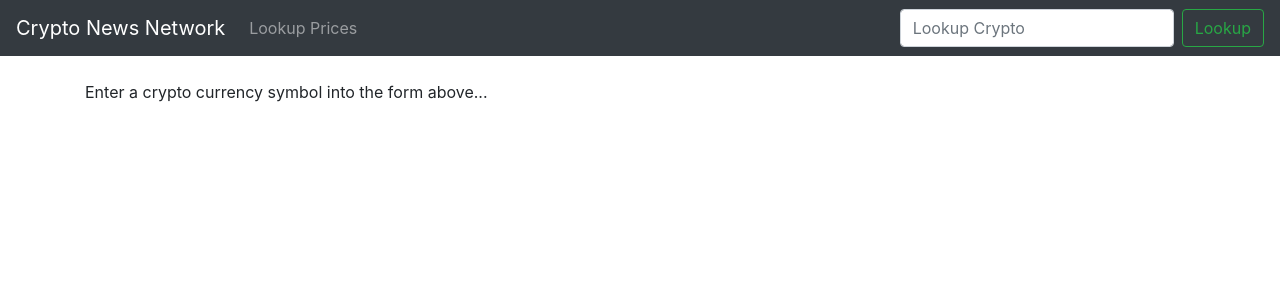
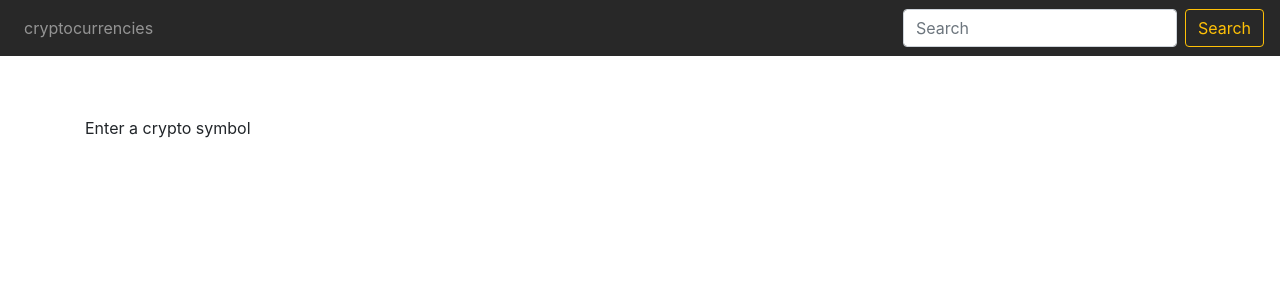
Before and after one commit to Dik0sya/currencyDjango, a Django app: page /prices/ in a window 1280 px wide. Shown: the top 300 px of the page. Run offline with Django 3.2, Linux system fonts and the light colour scheme.

Commit message:
init commit

```diff
--- a/crypto/templates/base.html
+++ b/crypto/templates/base.html
@@ -8,44 +8,50 @@
     <!-- Bootstrap CSS -->
     <link rel="stylesheet" href="https://cdn.jsdelivr.net/npm/bootstrap@4.5.3/dist/css/bootstrap.min.css" integrity="sha384-TX8t27EcRE3e/ihU7zmQxVncDAy5uIKz4rEkgIXeMed4M0jlfIDPvg6uqKI2xXr2" crossorigin="anonymous">
 
-    <title>Crypto News!</title>
+    <title>cryptocurrencies</title>
+
+    <style>
+        a{
+            color: white;
+        }
+    </style>
   </head>
   <body>
-
-<nav class="navbar navbar-expand-lg navbar-dark bg-dark">
-  <a class="navbar-brand" href="{% url 'home' %}">Crypto News Network</a>
-  <button class="navbar-toggler" type="button" data-toggle="collapse" data-target="#navbarSupportedContent" aria-controls="navbarSupportedContent" aria-expanded="false" aria-label="Toggle navigation">
-    <span class="navbar-toggler-icon"></span>
-  </button>
+    <nav class="navbar navbar-expand-lg navbar-dark" style="background: #282828">
 
         <div class="collapse navbar-collapse" id="navbarSupportedContent">
           <ul class="navbar-nav mr-auto">
-
             <li class="nav-item">
-                <a class="nav-link" href="{% url 'prices' %}">Lookup Prices</a>
+                <a class="nav-link" href="{% url 'home' %}">cryptocurrencies</a>
             </li>
 
 
           </ul>
           <form class="form-inline my-2 my-lg-0" method="POST" action="{% url 'prices' %}">
               {% csrf_token %}
-             <input class="form-control mr-sm-2" type="search" placeholder="Lookup Crypto" aria-label="Search" name="quote">
-             <button class="btn btn-outline-success my-2 my-sm-0" type="submit">Lookup</button>
+            <input class="form-control mr-sm-2" type="search" placeholder="Search" aria-label="Search" name="quote">
+            <button class="btn btn-outline-warning my-2 my-sm-0" type="submit">Search</button>
           </form>
         </div>
       </nav>
 
+      <div class="container" style="padding-top: 60px;">
+        {% block content %}
 
-<br/>
-<div class="container">
-    {% block content %}
         {% endblock %}
       </div>
+
 
     <!-- Optional JavaScript; choose one of the two! -->
 
     <!-- Option 1: jQuery and Bootstrap Bundle (includes Popper) -->
     <script src="https://code.jquery.com/jquery-3.5.1.slim.min.js" integrity="sha384-DfXdz2htPH0lsSSs5nCTpuj/zy4C+OGpamoFVy38MVBnE+IbbVYUew+OrCXaRkfj" crossorigin="anonymous"></script>
     <script src="https://cdn.jsdelivr.net/npm/bootstrap@4.5.3/dist/js/bootstrap.bundle.min.js" integrity="sha384-ho+j7jyWK8fNQe+A12Hb8AhRq26LrZ/JpcUGGOn+Y7RsweNrtN/tE3MoK7ZeZDyx" crossorigin="anonymous"></script>
+
+    <!-- Option 2: jQuery, Popper.js, and Bootstrap JS
+    <script src="https://code.jquery.com/jquery-3.5.1.slim.min.js" integrity="sha384-DfXdz2htPH0lsSSs5nCTpuj/zy4C+OGpamoFVy38MVBnE+IbbVYUew+OrCXaRkfj" crossorigin="anonymous"></script>
+    <script src="https://cdn.jsdelivr.net/npm/popper.js@1.16.1/dist/umd/popper.min.js" integrity="sha384-9/reFTGAW83EW2RDu2S0VKaIzap3H66lZH81PoYlFhbGU+6BZp6G7niu735Sk7lN" crossorigin="anonymous"></script>
+    <script src="https://cdn.jsdelivr.net/npm/bootstrap@4.5.3/dist/js/bootstrap.min.js" integrity="sha384-w1Q4orYjBQndcko6MimVbzY0tgp4pWB4lZ7lr30WKz0vr/aWKhXdBNmNb5D92v7s" crossorigin="anonymous"></script>
+    -->
   </body>
 </html>
--- a/crypto/templates/prices.html
+++ b/crypto/templates/prices.html
@@ -1,42 +1,68 @@
 {% extends 'base.html' %}
 
+{% block content %}
+    {% if notfound %}
+        {{ notfound }}
+    {% else %}
+    {% for key, value in crypto.DISPLAY.items %}
 
-{% block content %}
+    <h2 class="text-primary">{{ key }}</h2><br>
+    <h5>Price : {{ value.USD.PRICE }} </h5>
+    <h5>Daily high : {{ value.USD.HIGHDAY }}</h5>
+    <h5>Daily low : {{ value.USD.LOWDAY }}</h5>
+    <h5>Marketcap : {{ value.USD.MKTCAP }}</h5>
+    <h5>High for 24 hours : {{ value.USD.HIGH24HOUR }}</h5>
+    <h5>Low for 24 hours : {{ value.USD.LOW24HOUR }}</h5>
+    <h5>Total volume for 24 hours : {{ value.USD.TOTALVOLUME24HTO }}</h5>
+    <br><br>
+
+    <hr>
+
+    <div class="container">
+        <h6>Convert crypto to <span>USD</span></h6>
+        <div class="row">
+            <input id="cr_c" style="margin-right: 20px;" class="input-group-text" type="text">
+            <button type="button" class="btn btn-primary" onclick="count()">convert</button>
+
+            <h5 style="margin: 5px 0 0 20px" id="out_1"></h5>
+        </div>
+        <br>
+        <h6>Convert USD to crypto</h6>
+        <div class="row">
+            <input id="us_c" style="margin-right: 20px;" class="input-group-text" type="text">
+            <button type="button" class="btn btn-primary" onclick="count2()">convert</button>
+
+            <h5 style="margin: 5px 0 0 20px" id="out_2"></h5>
+        </div>
+    </div>
 
 
-	{% if notfound %}
+    <script>
+        var num1, num2, resutl;
+        num1 = "{{ value.USD.PRICE }}".replace(/[^.0-9]/gim,'');
 
-		{{ notfound }}
+        function count(){
+            num2 = document.getElementById('cr_c').value;
+            num2 = parseInt(num2);
+
+            result = num1 * num2;
+
+            document.getElementById('out_1').innerHTML = (parseInt(result * 10000)) / 10000  + '$';
+        }
+
+        function count2(){
+            num2 = document.getElementById('us_c').value;
+            num2 = parseInt(num2);
+
+            result = num2 / num1;
+
+            document.getElementById('out_2').innerHTML = ((parseInt(result * 10000)) / 10000) + ' {{ key }}' ;
+        }
+    </script>
+    {% endfor %}
 
 
 
-
-
-
-	{% else %}
-		{% if crypto.Response %}
-			Sorry, {{ quote }} doesn`t exist. Please Tru Again...
-		{% endif %}
-		{% for key,value in crypto.DISPLAY.items %}
-
-
-	        <div class="jumbotron">
-			  <h1 class="display-4">{{ key }}</h1>
-			  <strong>Name</strong>: {{ key }}<br/>
-		      <strong>Price</strong>: {{ value.USD.PRICE }}<br/>
-		      <strong>Day High</strong>: {{ value.USD.HIGHDAY }}<br/>
-		      <strong>Day Low</strong>: {{ value.USD.LOWDAY }}<br/>
-		      <strong>Market Cap</strong>: {{ value.USD.MKTCAP }}<br/>
-			</div>
-			<br/><br/>
-
-		 {% endfor %}
-
-	 {% endif %}
-
-<br/><br/>
-
-
-
+    {% endif%}
 
 {% endblock %}
--- a/crypto/urls.py
+++ b/crypto/urls.py
@@ -2,6 +2,7 @@ from django.urls import path
 from . import views
 
 urlpatterns = [
-    path('',views.home, name="home"),
+    path('', views.home, name="home"),
     path('prices/', views.prices, name="prices"),
- ]
+    path('converter/', views.converter, name="converter")
+]
--- a/crypto/views.py
+++ b/crypto/views.py
@@ -1,31 +1,43 @@
 from django.shortcuts import render
 
+# Create your views here.
+
+
+def converter(request):
+    return render(request, 'converter.html', {})
+
+
 def home(request):
-	import requests
-	import json
+    import requests
+    import json
 
-	#Grab Crypto Price Data
-	price_request = requests.get("https://min-api.cryptocompare.com/data/pricemultifull?fsyms=BTC,ETH,USDT,XRP,LINK&tsyms=USD")
-	price = json.loads(price_request.content)
+    price_request = requests.get(
+        "https://min-api.cryptocompare.com/data/pricemultifull?fsyms=BTC,ETH,USDT,XRP,LTC,LINK,BCH,DOT,BNB,ADA&tsyms=USD")
+    price = json.loads(price_request.content)
+    return render(request, 'home.html', {'price': price})
 
-	#Grab Crypto News
-	api_request = requests.get("https://min-api.cryptocompare.com/data/v2/news/?lang=EN")
-	api = json.loads(api_request.content)
-	return render(request, 'home.html', {'api':api, 'price': price})
+
+def base(request):
+    import requests
+    import json
+
+    price_request = requests.get(
+        "https://min-api.cryptocompare.com/data/pricemultifull?fsyms=BTC,ETH,USDT,XRP&tsyms=USD")
+    price = json.loads(price_request.content)
+    return render(request, 'base.html', {'price': price})
 
 
 def prices(request):
-	if request.method == 'POST':
-		import requests
-		import json
-		quote = request.POST.get('quote')
-		quote = quote.upper()
-		crypto_request = requests.get("https://min-api.cryptocompare.com/data/pricemultifull?fsyms=" +quote + "&tsyms=USD")
-		crypto = json.loads(crypto_request.content)
+    if request.method == 'POST':
+        import requests
+        import json
+        quote = request.POST['quote']
+        quote = quote.upper()
+        crypto_request = requests.get(
+            "https://min-api.cryptocompare.com/data/pricemultifull?fsyms=" + quote + "&tsyms=USD")
+        crypto = json.loads(crypto_request.content)
+        return render(request, 'prices.html', {'quote': quote, 'crypto': crypto})
 
-		return render(request, 'prices.html', {'quote':quote, 'crypto':crypto})
-
-
-	else:
-		notfound = "Enter a crypto currency symbol into the form above..."
-		return render(request, 'prices.html', {'notfound': notfound})
+    else:
+        notfound = "Enter a crypto symbol"
+        return render(request, 'prices.html', {'notfound': notfound})
```
Also changed, not shown: crypto/templates/home.html (+21 -18 lines). Lines whose indentation alone changed are shown as unchanged.
